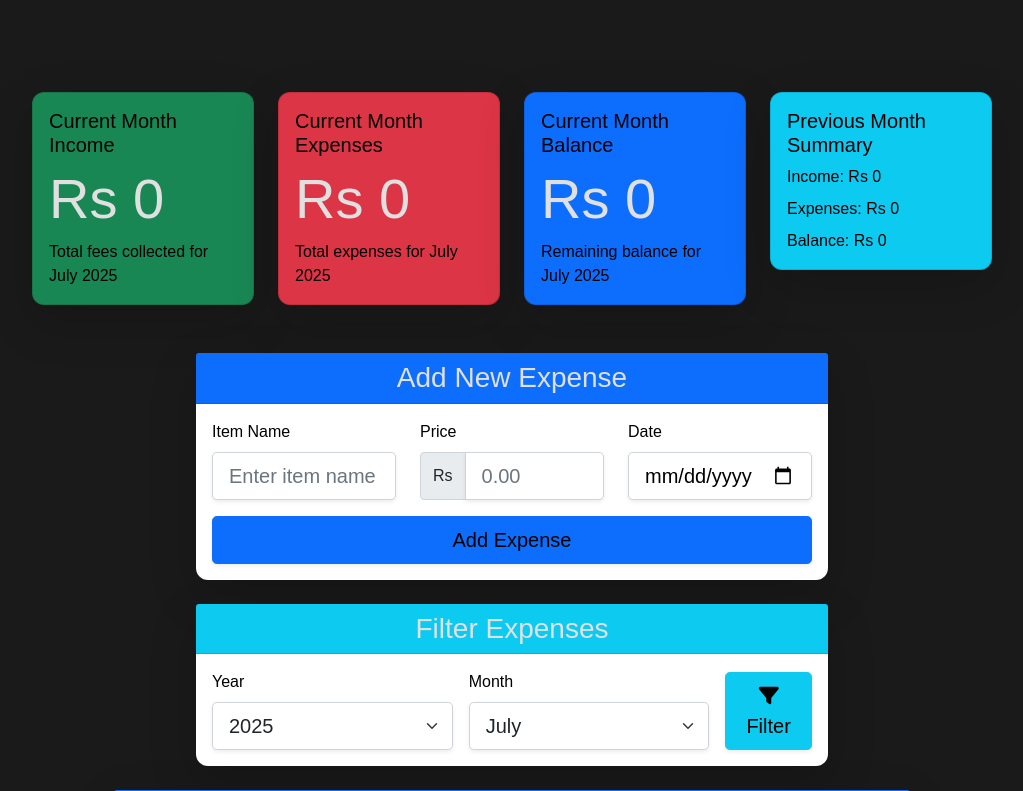
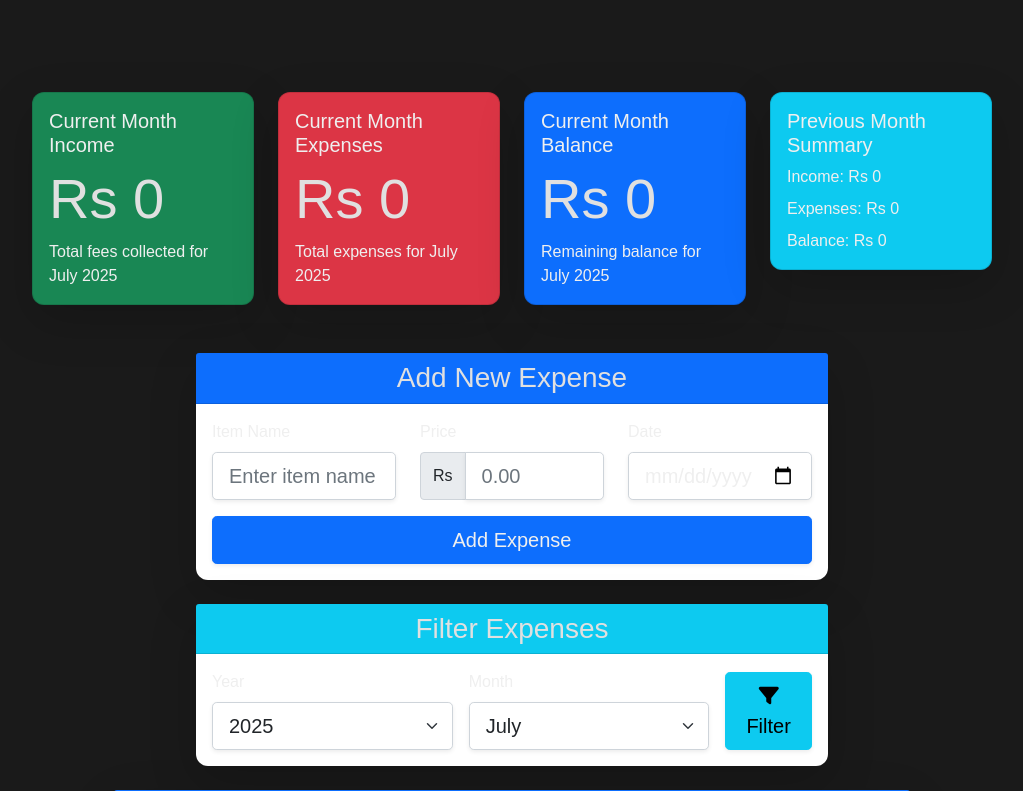
Before and after one commit to Ctoic/Hostel-Management-System-Using-Flask, a Flask app: page /expenses in a window 1280 px wide. Shown: the part 56-847 px from the top of the page, without its empty margins (128-1151 px from the left). Run offline with Flask 3, Linux system fonts and the light colour scheme; a user stored in the database is signed in; some libraries are stand-ins or nearby versions.

Commit message:
added style to the forms eg:student enroll, expense , fee collection

```diff
--- a/static/style.css
+++ b/static/style.css
@@ -162,7 +162,7 @@ footer {
 }
 
 .card-body, .card-title, .form-label, input {
-    color: black !important;
+    color: rgb(239, 239, 239) !important;
 }
 
 .card p-4 {
```
Also changed, not shown: static/uploads/ChatGPT_Image_Apr_5_2025_07_46_32_PM.png (added), static/uploads/Screenshot_2025-05-02_135130.png (added).
